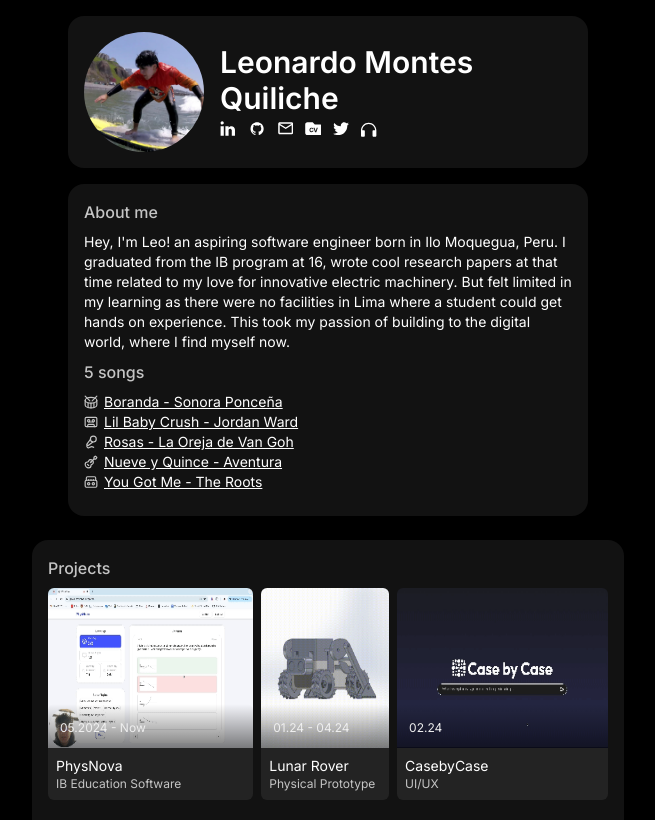
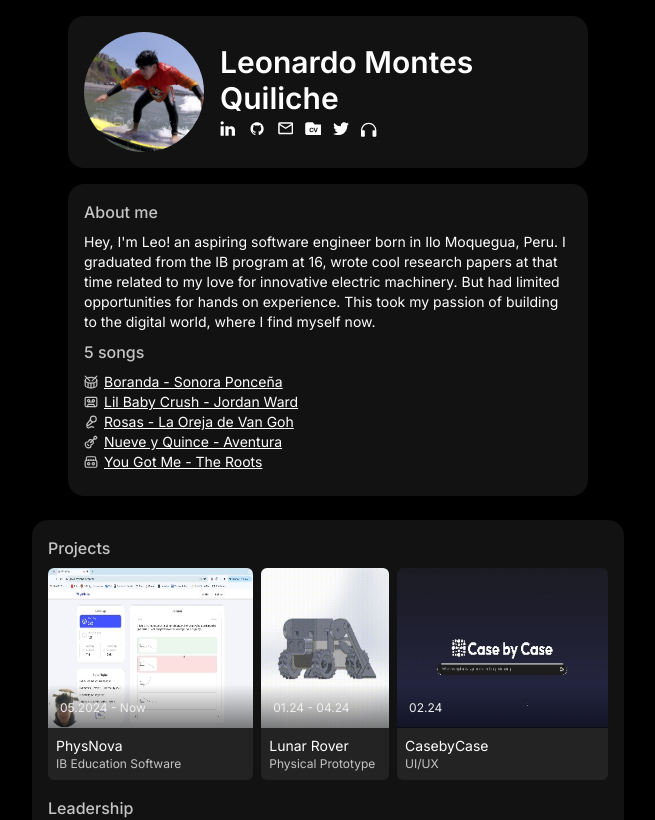
Before and after one commit to Leonardomontesqui/leonardomontesq, a Next.js app: page / in a window 1280 px wide. Shown: the top 820 px of the page, without its empty margins (312-967 px from the left). Built offline with nearby package versions, Linux system fonts and the light colour scheme.

Commit message:
changed aboutme

```diff
--- a/components/(Profile)/AboutMe.tsx
+++ b/components/(Profile)/AboutMe.tsx
@@ -11,9 +11,8 @@ export default function AboutMe() {
         Hey, I&apos;m Leo! an aspiring software engineer born in Ilo Moquegua,
         Peru. I graduated from the IB program at 16, wrote cool research papers
         at that time related to my love for innovative electric machinery. But
-        felt limited in my learning as there were no facilities in Lima where a
-        student could get hands on experience. This took my passion of building
-        to the digital world, where I find myself now.
+        had limited opportunities for hands on experience. This took my passion
+        of building to the digital world, where I find myself now.
       </p>
       <h1 className="text-base font-medium text-[#c5c5c5]">5 songs</h1>
       <ol className="gap-1">
```
